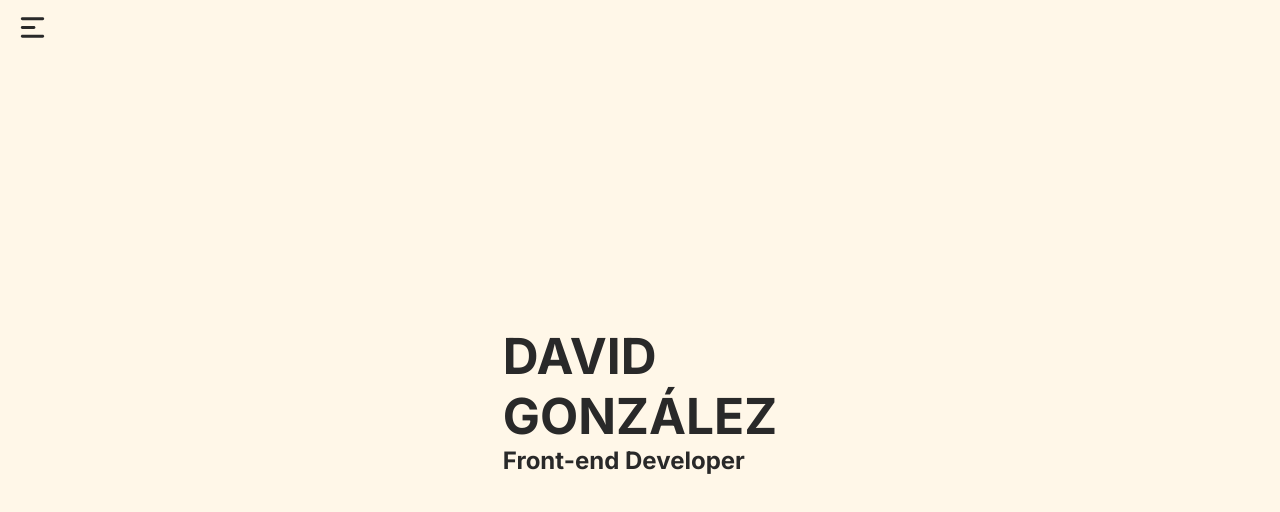
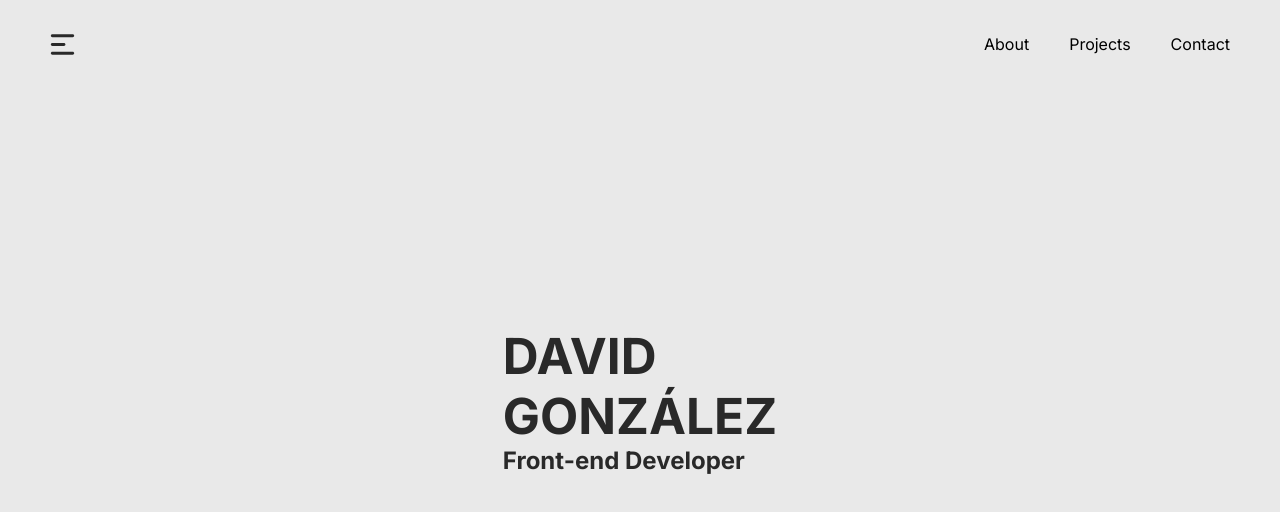
Before and after one commit to DavidDevJs/Portafolio_2021, a React (Create React App) app: page / in a window 1280 px wide. Shown: the top 512 px of the page. Built offline with nearby package versions, Linux system fonts and the light colour scheme.

Commit message:
config about and nav

```diff
--- a/src/App.css
+++ b/src/App.css
@@ -1,6 +1,6 @@
 :root {
   --bg-dark: #141b1f;
-  --bg-light: #fff7e8;
+  --bg-light: #e9e9e9;
   --txt-dark: #e6e9ee;
   --txt-light: #292929;
 }
@@ -29,3 +29,8 @@ h3 {
 p {
   font-size: 1.2rem;
 }
+
+ul,
+li {
+  list-style: none;
+}
--- a/src/components/About/About.css
+++ b/src/components/About/About.css
@@ -6,14 +6,15 @@
   align-items: center;
   text-align: center;
   padding: 20px;
-  margin-block-start: 45px;
   min-width: 100vw;
   height: 100vh;
   background-color: var(--bg-light);
 }
 
 .about__content {
-  width: 50vw;
+  max-width: 460px;
+  overflow-y: scroll;
+  scroll-snap-type: y;
 }
 
 .about__title {
@@ -23,5 +24,32 @@
 
 .about__p {
   color: var(--txt-light);
-  text-align: justify;
+  text-align: start;
 }
+
+.about__imgProfile {
+  grid-column: 1;
+  justify-self: center;
+  width: 229px;
+  height: 250px;
+  margin-block: 10px;
+  margin-inline: 20px;
+  background-color: rgb(250, 93, 41);
+}
+
+@media screen and (min-width: 710px) {
+  .about {
+    display: grid;
+    grid-template: 50% 50%;
+  }
+  .about__imgProfile {
+    grid-column: 1;
+    width: 300px;
+    height: 360px;
+  }
+  .about__content {
+    justify-self: center;
+    grid-column: 2;
+    width: 70%;
+  }
+}
--- a/src/components/About/index.js
+++ b/src/components/About/index.js
@@ -3,8 +3,15 @@ import "./About.css";
 const About = () => {
   return (
     <section className="about">
+      <div className="about__imgProfile">imagen perfil</div>
       <div className="about__content">
         <h2 className="about__title">About Me</h2>
+        <p className="about__p">
+          I'm a colombian frontend developer, I love to create amazing software
+          solutions on the web to improve the quality of life of the whole
+          society, through maintainable, scalable and optimized code with the
+          best usability practices always thinking User Experience.
+        </p>
         <p className="about__p">
           I'm a colombian frontend developer, I love to create amazing software
           solutions on the web to improve the quality of life of the whole
--- a/src/components/Navbar/Nav.css
+++ b/src/components/Navbar/Nav.css
@@ -1,15 +1,31 @@
-nav {
+.nav {
   display: flex;
+  justify-content: space-between;
+  align-items: center;
   position: fixed;
   width: 100vw;
   height: 3rem;
   padding: 10px;
+  margin-block-start: 20px;
   background-color: var(--bg-light);
   z-index: 1;
 }
 
-.menu {
+.nav__icon {
   width: 45px;
   height: 35px;
+  margin-inline-start: 30px;
   color: var(--txt-light);
 }
+
+.nav__sections ul,
+li {
+  display: flex;
+  margin-inline: 20px;
+}
+
+@media screen and (max-width: 710px) {
+  .nav {
+    display: none;
+  }
+}
--- a/src/components/Navbar/index.js
+++ b/src/components/Navbar/index.js
@@ -3,8 +3,16 @@ import "./Nav.css";
 
 const Navbar = () => {
   return (
-    <nav>
-      <CgMenuLeftAlt className="menu" />
+    <nav className="nav">
+      <CgMenuLeftAlt className="nav__icon" />
+
+      <div className="nav__sections">
+        <ul>
+          <li>About</li>
+          <li>Projects</li>
+          <li>Contact</li>
+        </ul>
+      </div>
     </nav>
   );
 };
--- a/src/components/Projects/projects.css
+++ b/src/components/Projects/projects.css
@@ -4,8 +4,6 @@
   grid-template-columns: 50% 50%;
   min-width: 100vw;
   height: 100vh;
-  margin-block-start: 45px;
-  padding-block-start: 10px;
   background-color: var(--text-dark);
 }
 
@@ -30,7 +28,7 @@
   flex-direction: column;
 }
 
-@media screen and (max-width: 600px) {
+@media screen and (max-width: 710px) {
   .projects {
     display: flex;
     justify-content: center;
```
